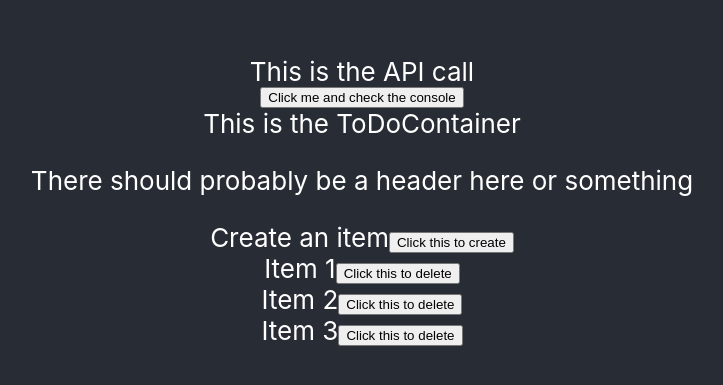
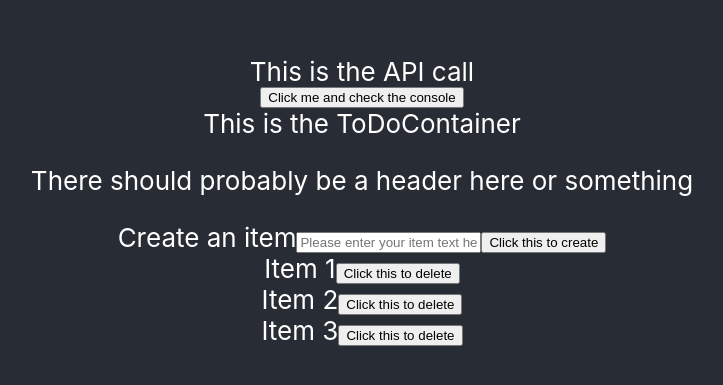
Before and after one commit to Cellv2/mern-auth-todo-app, a React (Create React App) app in the folder client/: page / in a window 1280 px wide. Shown: the part 199-584 px from the top of the page, without its empty margins (278-1001 px from the left). Built offline with nearby package versions, Linux system fonts and the light colour scheme.

Commit message:
Work on client

```diff
--- a/client/src/components/ToDoContainer.tsx
+++ b/client/src/components/ToDoContainer.tsx
@@ -18,10 +18,10 @@ class ToDoContainer extends React.Component<Props, State> {
         ],
     };
 
-    handleCreateOnClick = (): void => {
+    handleCreateOnClick = (inText: string): void => {
         const newItem: Item = {
             isCompleted: false,
-            text: "New item",
+            text: inText,
         };
 
         let tempItems: Item[] = this.state.items ?? [];
--- a/client/src/components/ToDoCreate.tsx
+++ b/client/src/components/ToDoCreate.tsx
@@ -1,16 +1,60 @@
-import React from "react";
+import React, { Component } from "react";
 
 type Props = {
-    handleCreateOnClick: () => void;
+    handleCreateOnClick: (inText: string) => void;
+};
+type State = {
+    input: string;
 };
 
-const ToDoCreate: React.FunctionComponent<Props> = (props: Props) => {
-    return (
-        <div>
-            Create an item
-            <button onClick={props.handleCreateOnClick}>Click this to create</button>
-        </div>
-    );
-};
+class ToDoCreate extends React.Component<Props, State> {
+    state = {
+        input: "",
+    };
+
+    handleInputOnChange = (event: React.ChangeEvent<HTMLInputElement>) => {
+        event.preventDefault();
+        event.persist();
+
+        this.setState((prevState: State) => ({
+            ...prevState,
+            input: event.target.value,
+        }));
+
+        return;
+    };
+
+    handleSubmitOnClick = (
+        event: React.MouseEvent<HTMLButtonElement, MouseEvent>
+    ) => {
+        event.preventDefault();
+
+        // TODO: Set up hook into a global error state manager so errors can be shown elsewhere?
+        if (this.state.input !== "") {
+            this.props.handleCreateOnClick(this.state.input);
+        } else {
+            console.log("Woah there, you don't have anything in the input!");
+        }
+
+        return;
+    };
+
+    render() {
+        return (
+            <div>
+                Create an item
+                <input
+                    type="text"
+                    placeholder="Please enter your item text here"
+                    value={this.state.input}
+                    onChange={this.handleInputOnChange}
+                />
+                <button onClick={this.handleSubmitOnClick}>
+                    Click this to create
+                </button>
+            </div>
+        );
+    }
+}
 
 export default ToDoCreate;
--- a/client/src/components/ToDoForm.tsx
+++ b/client/src/components/ToDoForm.tsx
@@ -7,7 +7,7 @@ import { Item } from "../../types/to-do-types";
 
 type Props = {
     items?: Item[];
-    handleCreateOnClick: () => void;
+    handleCreateOnClick: (inText: string) => void;
     handleDeleteOnClick: (index: number) => void;
 };
 
```
